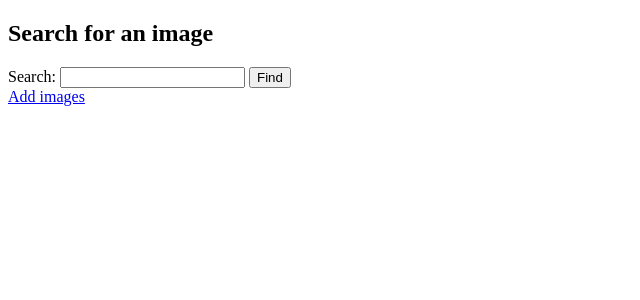
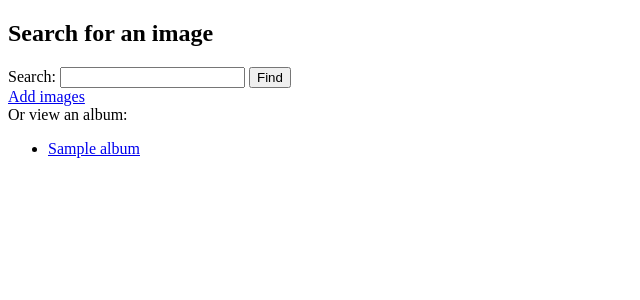
Before and after one commit to ErinCall/catsnap, a Flask app: template catsnap/web/templates/index.html in a window 1280 px wide. Shown: the top 300 px of the page, without its empty margins (0-640 px from the left). Run offline with Flask 2, Linux system fonts and the light colour scheme; the template is opened without the code that fills it: most values are stand-ins (such as "Sample title", 1, 10 or a date in 2020).

Commit message:
View a list of albums on the homepage

```diff
--- a/catsnap/web/__init__.py
+++ b/catsnap/web/__init__.py
@@ -9,6 +9,7 @@ from flask import Flask, render_template, g, session, request
 from flask_openid import OpenID
 from catsnap.web.middleware.exception_logger import ExceptionLogger
 from catsnap.web.middleware.exception_notifier import ExceptionNotifier
+from catsnap.table.album import Album
 from catsnap import Client
 
 app = Flask(__name__)
@@ -50,4 +51,5 @@ import catsnap.web.controllers.album
 
 @app.route('/')
 def index():
-    return render_template('index.html', user=g.user)
+    albums = Client().session().query(Album).all()
+    return render_template('index.html', user=g.user, albums=albums)
--- a/catsnap/web/templates/index.html
+++ b/catsnap/web/templates/index.html
@@ -15,5 +15,16 @@
         <article id="add">
             <a href="{{ url_for('show_add') }}">Add images</a>
         </article>
+        <article>
+            Or view an album:
+            <ul>
+            {% for album in albums %}
+                <li>
+                    <a href="{{ url_for('view_album', album_id=album.album_id) }}">
+                        {{album.name}}
+                    </a>
+                </li>
+            {% endfor %}
+        </article>
     </body>
 </html>
```
